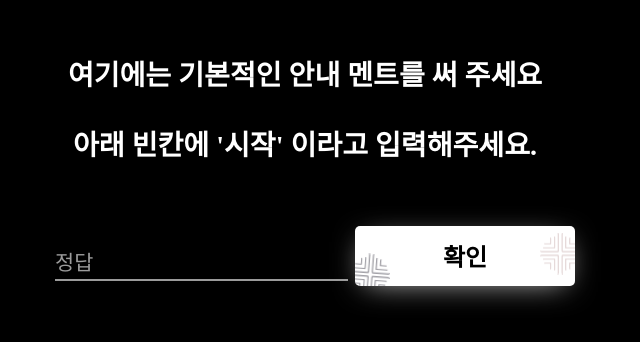
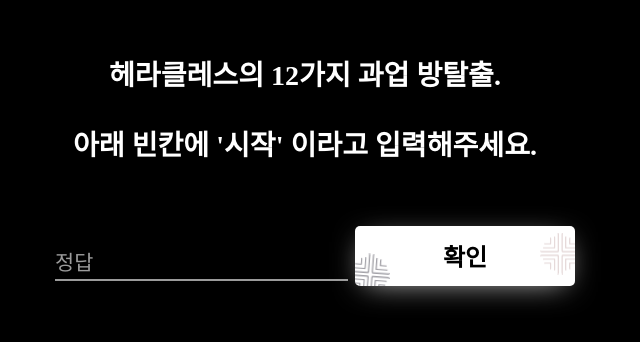
Before and after one commit to hjj513/maze_-Hercules-12, a plain HTML site: page index.html in a window 1280 px wide. Shown: the part 108-450 px from the top of the page, without its empty margins (335-975 px from the left). Drawn offline with Linux system fonts and the light colour scheme; a web font is replaced by a local one.

Commit message:
첫 인트로 페이지 안내 문구 수정

```diff
--- a/index.html
+++ b/index.html
@@ -2,7 +2,7 @@
 <html>
 
   <head>
-    <title> 방탈출 게임의 제목 작성 </title>
+    <title> 헤라클레스 12가지 과업 </title>
     <meta charset="UTF-8">
     <link rel="stylesheet" href="./code_page/style.css">
     <script type="text/javascript" src="./code_page/script.js"></script>
@@ -11,7 +11,7 @@
     <body>
 
       <div class="intro">
-        <h3> 여기에는 기본적인 안내 멘트를 써 주세요 </h3>
+        <h3> 헤라클레스의 12가지 과업 방탈출.</h3>
         <h3> 아래 빈칸에 '시작' 이라고 입력해주세요. </h3>
       </div>
 
```
